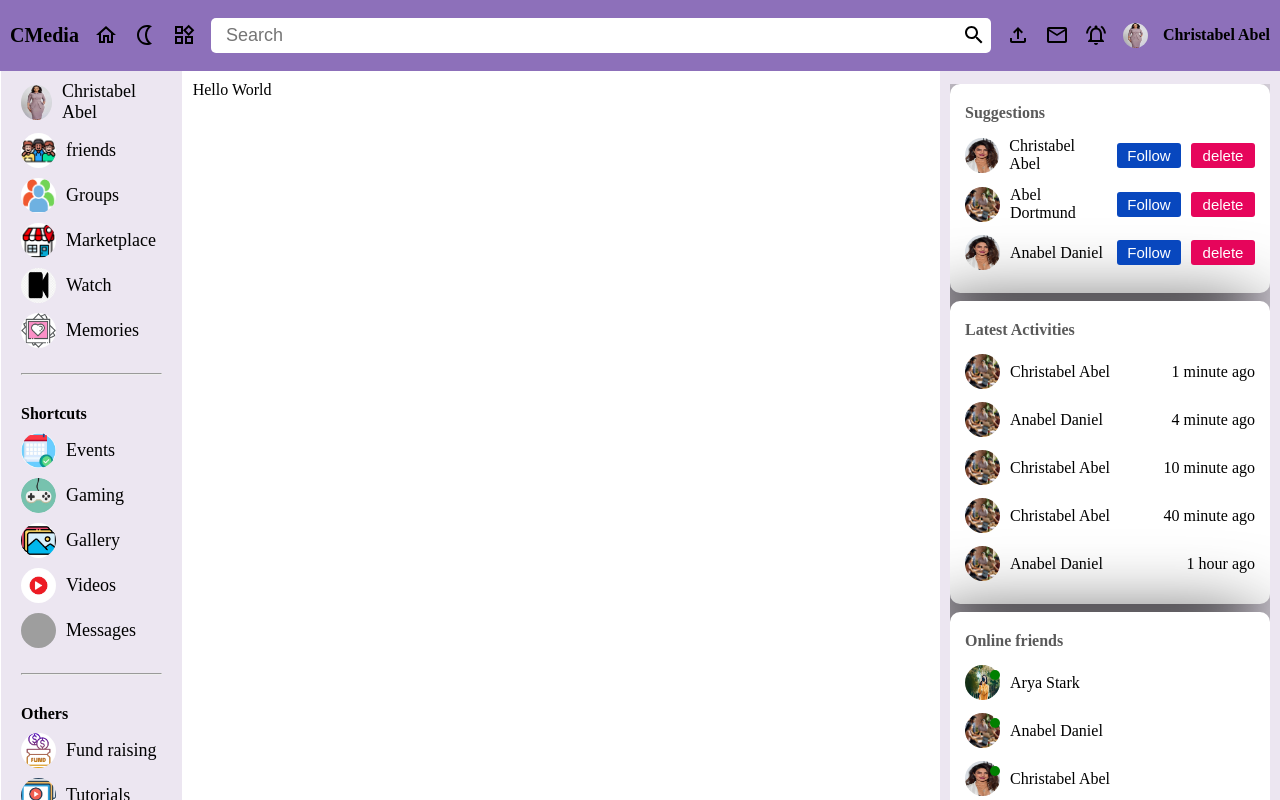
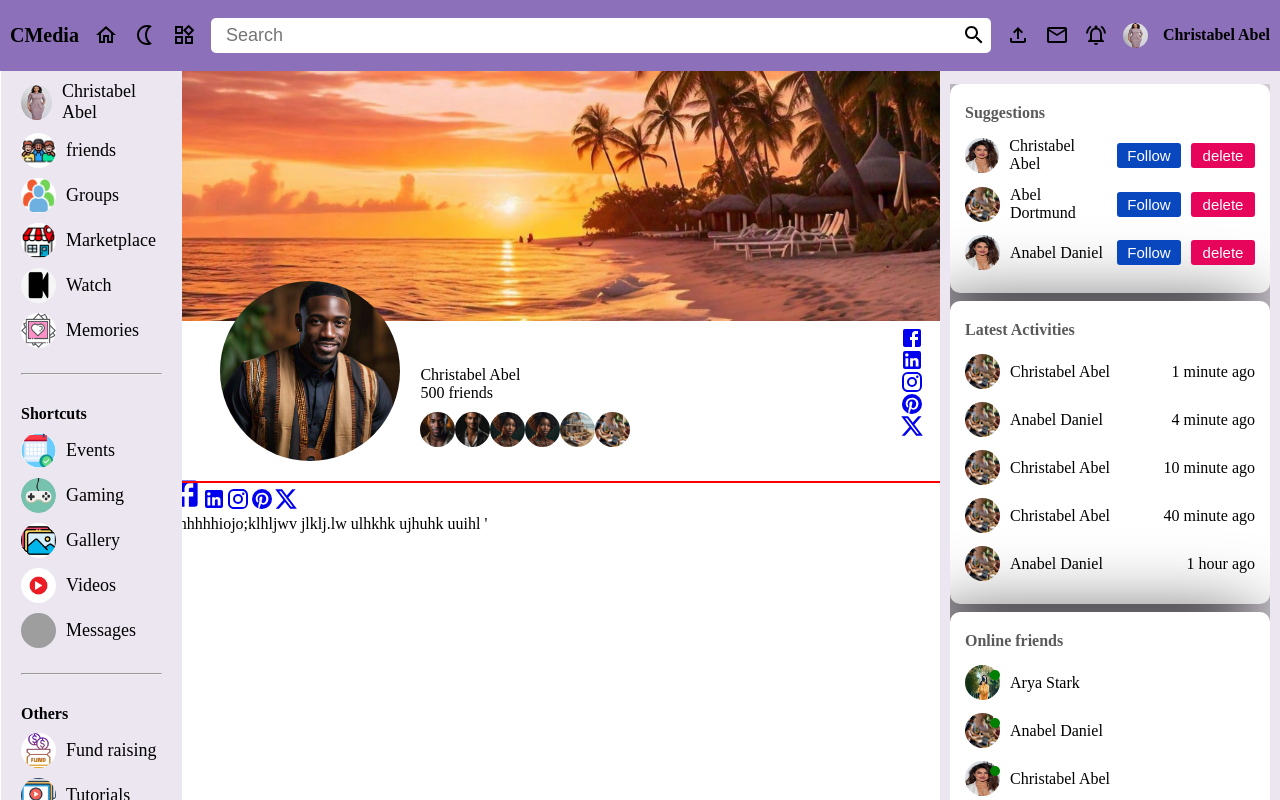
Before and after one commit to Chinweike99/Mini-React-Projects, a React (Create React App) app in the folder 0.5chat_app/: page /profile/1 in a window 1280 px wide. Built offline with nearby package versions, Linux system fonts and the light colour scheme; sample sign-in values are in the browser's storage; grey boxes are pictures that could not be loaded.

Commit message:
Profile page

```diff
--- a/0.5chat_app/src/Components/LeftBar/LeftBar.css
+++ b/0.5chat_app/src/Components/LeftBar/LeftBar.css
@@ -7,6 +7,7 @@
     padding: 10px 20px;
     height: 100%;
     position: fixed;
+    z-index: 1;
 
     &::-webkit-scrollbar{
         display: none;
--- a/0.5chat_app/src/Pages/Profile/Profile.jsx
+++ b/0.5chat_app/src/Pages/Profile/Profile.jsx
@@ -1,10 +1,72 @@
 import assets from "../../assets/assets"
 import "./Profile.scss"
+import FacebookIcon from '@mui/icons-material/Facebook';
+import LinkedInIcon from '@mui/icons-material/LinkedIn';
+import InstagramIcon from '@mui/icons-material/Instagram';
+import PinterestIcon from '@mui/icons-material/Pinterest';
+import XIcon from '@mui/icons-material/X';
+import PlaceIcon from '@mui/icons-material/Place';
+import LanguageIcon from '@mui/icons-material/Language';
+import AlternateEmailIcon from '@mui/icons-material/AlternateEmail';
+import MoreVertIcon from '@mui/icons-material/MoreVert';
 
 export const Profile = () => {
   return (
     <div className="profile">
-      <p>Hello World</p>
+      <div className="mainprofileContnent">
+        <div className="backimages">
+          <div className="backgroundImages">
+            <img src="" alt="" className="cover" />
+          </div>
+
+          <div className="profileContainer">
+            <div className="images">
+              <div className="mainProfile">
+                <img src={assets.man1} alt="" className="profile" />
+                <div className="aboutImg">
+                  <p>Christabel Abel</p>
+                  <span>500 friends</span>
+                  <div className="friendsImg">
+                    <img src={assets.man2} alt="" />
+                    <img src={assets.man3} alt="" />
+                    <img src={assets.lady1} alt="" />
+                    <img src={assets.lady1} alt="" />
+                    <img src={assets.familyHouse} alt="" />
+                    <img src={assets.image1} alt="" />
+                  </div>
+                </div>
+              </div>
+
+              <div className="socials">
+                <a href="http://faceebook.com"><FacebookIcon  /></a>
+                <a href="http://linkedIn.com"><LinkedInIcon /></a>
+                <a href="http://instagram.com"><InstagramIcon /></a>
+                <a href="http://pintrest.com"><PinterestIcon /></a>
+                <a href="http://twitter.com"><XIcon /></a>
+              </div>
+            </div>
+          </div>
+
+        </div>
+      </div>
+      <div >
+        <div className="userInfo">
+          <div className="left">
+            <a href="http://faceebook.com"><FacebookIcon fontSize="large"/></a>
+            <a href="http://linkedIn.com"><LinkedInIcon /></a>
+            <a href="http://instagram.com"><InstagramIcon /></a>
+            <a href="http://pintrest.com"><PinterestIcon /></a>
+            <a href="http://twitter.com"><XIcon /></a>
+          </div>
+
+          <div className="center"></div>
+          Hhhhhhiojo;klhljwv jlklj.lw  ulhkhk ujhuhk uuihl '
+          <div className="right"></div>
+        </div>
+      </div>
+
+
+
     </div>
   )
 }
--- a/0.5chat_app/src/Pages/Profile/Profile.scss
+++ b/0.5chat_app/src/Pages/Profile/Profile.scss
@@ -1,7 +1,108 @@
 .profile{
-    margin-left: 15%;
-    margin-right: 27.8%;
+    margin-left: 13%;
+    margin-right: 26.2%;
     width: 70%;
     margin-bottom: 20px;
-    margin-top: 10px;
+    // margin-top: 5px;
+    // border: 1px solid red;
+    // overflow: hidden;
+    // position: relative;
+
+    .mainprofileContnent{
+        margin-bottom: 20%;
+
+    .backimages{
+        position: relative;
+
+
+        .backgroundImages{
+            height: 250px;
+            background: url('../../assets/beach.jpeg');
+            background-size: cover;
+            background-position: center;
+        }
+
+        .profileContainer{
+            display: flex;
+            align-items: center;
+            justify-content: space-between;
+            position: absolute;
+            width: 100%;
+            top: 210px;
+            border-bottom: 2px solid red;
+            // background-color: grey;
+            // margin: 0 5%;
+
+            .images{
+                display: flex;
+                align-items: center;
+                justify-content: space-between;
+                // background-color: yellow;
+                width: 100%;
+
+                img{
+                    width: 180px;
+                    height: 180px;
+                    border-radius: 50%;
+                    margin-right: 0;
+                }
+                .mainProfile{
+                    display: flex;
+                    align-items: center;
+
+                    .aboutImg{
+                        margin-left: 20px;
+                        flex: 1;
+                        width: 80%;
+
+                        p{
+                            margin-top: 50px;
+                        }
+
+                        .friendsImg{
+                            display: flex;
+                            flex: 1;
+                            margin-top: 10px;
+
+
+                            img{
+                                width: 35px;
+                                height: 35px;
+                                border-radius: 50%;
+                                object-fit: cover;
+                            }
+                        }
+                    }
+                }
+
+                .socials{
+                    display: flex;
+                    align-items: center;
+                    flex-direction: column;
+                    margin-right: 20px;
+
+                    a{
+                        height: 22px;
+                    }
+                }
+            }
+        }
+
+    }
+
 }
+
+}
+
+@media (max-width: 900px){
+    .images .mainProfile{
+        display: flex;
+        flex-direction: column;
+        align-items: center;
+        justify-content: center;
+        gap: 0;
+    }
+    .images .mainProfile .aboutImg{
+        margin-top: -50px;
+    }
+}
--- a/0.5chat_app/src/assets/assets.js
+++ b/0.5chat_app/src/assets/assets.js
@@ -32,7 +32,7 @@ import man3 from './man3.jpeg'
 
 
 const assets = {
-    courses,
+    courses, beach, familyHouse,lady1, lady2, man1, man2,man3,
     events,image6, images1, img1,
     friends, fund, Gallery, gaming, group, market, memories,messages,videos, watch,tutorials,
     image1,
```
